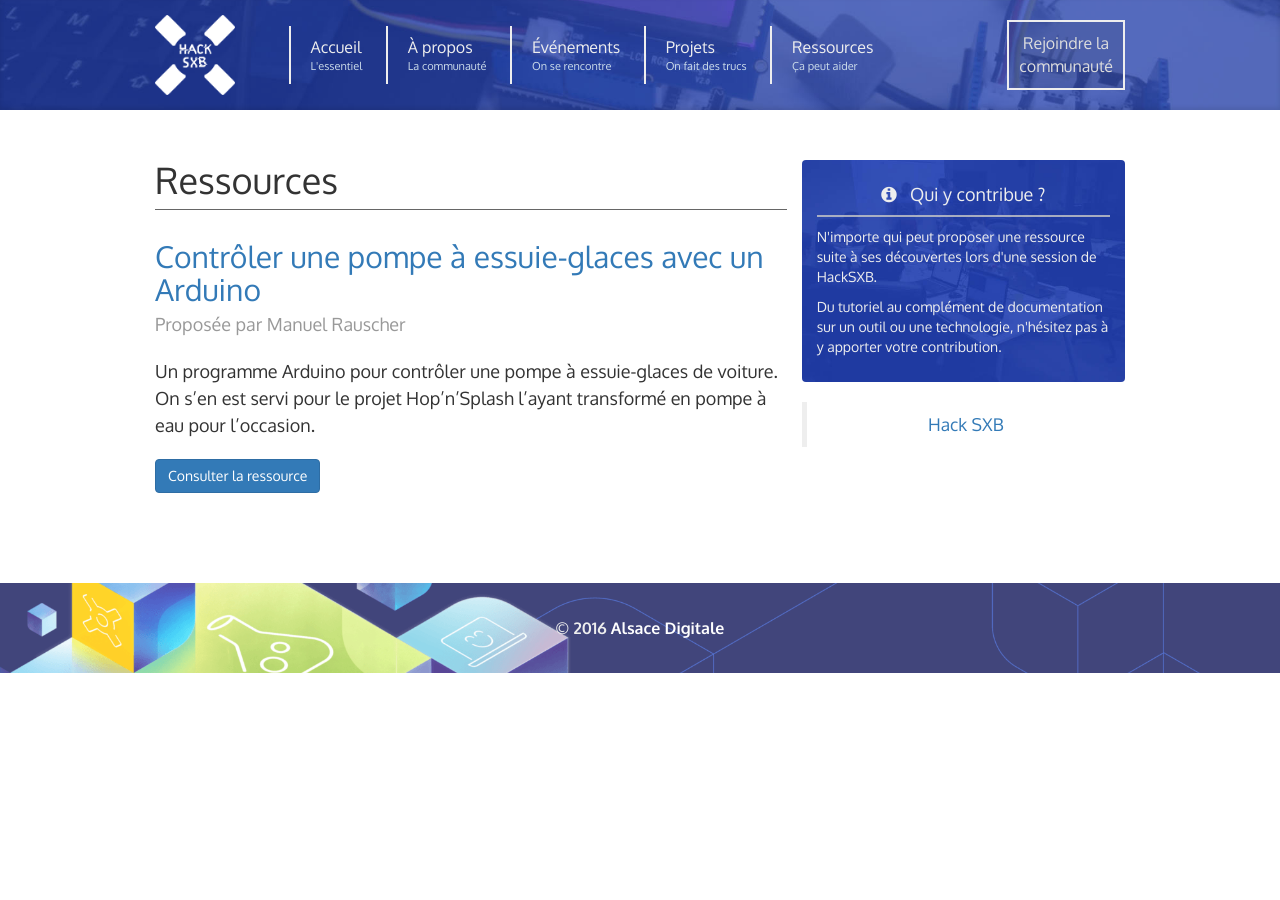
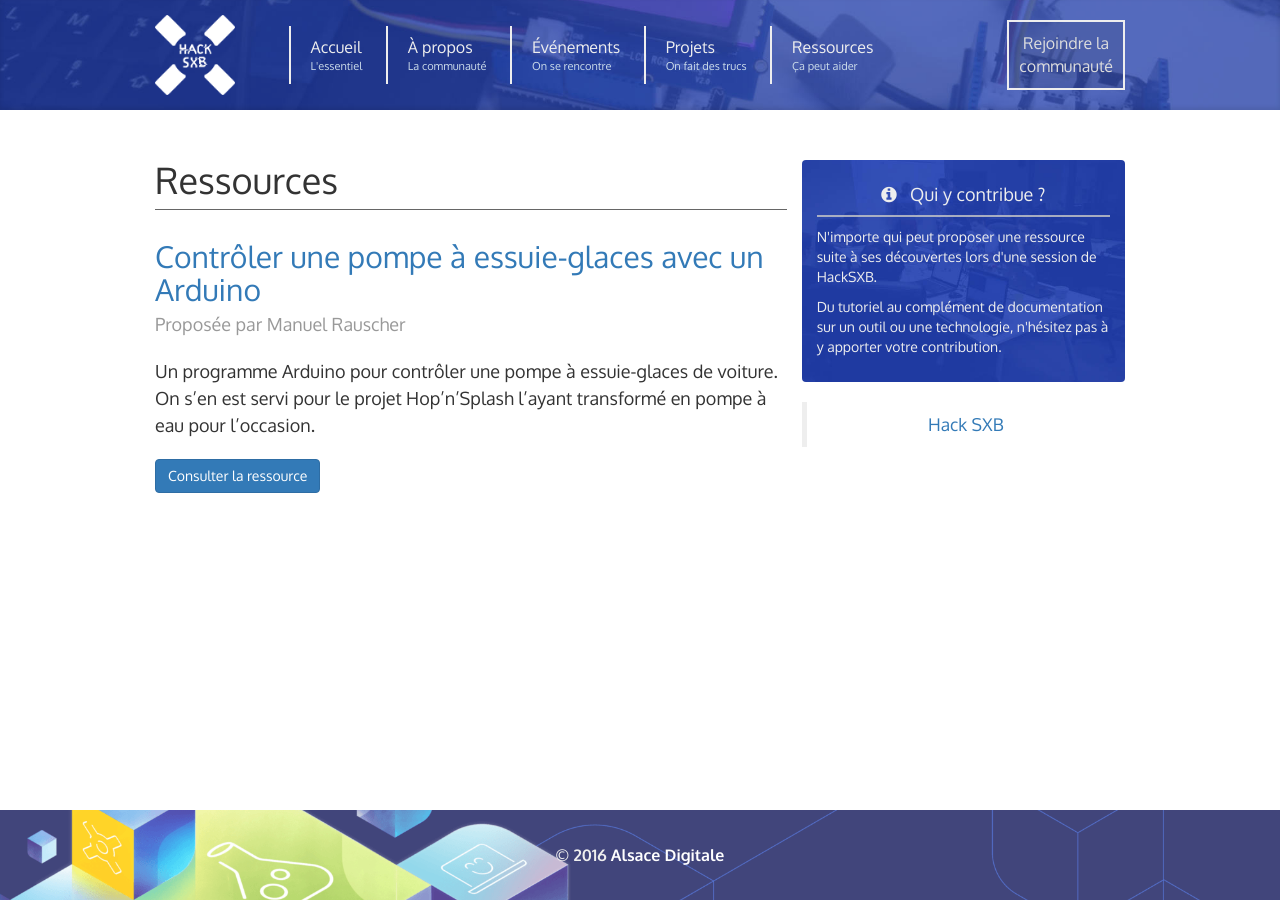
Before and after one commit to AlsaceDigitale/www.hacksxb.com, a Jekyll site: the page built from ressources/index.html, in a window 1280 px wide. Built offline with Jekyll 4.4.1, drawn with Linux system fonts in a browser that asks for light colours; nearby versions of some CDN libraries.

Commit message:
makes sure the footer is at the bottom

```diff
--- a/css/main.scss
+++ b/css/main.scss
@@ -5,6 +5,13 @@
 
 body {
 	font-family: 'Oxygen', sans-serif!important;
+	display: flex;
+  flex-direction: column;
+  min-height: 100vh;
+}
+
+.container {
+	flex: 1;
 }
 
 .nopadding {
```
